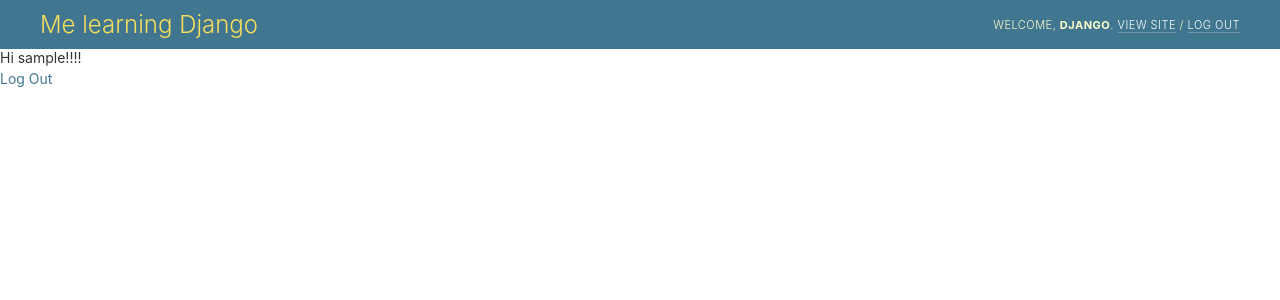
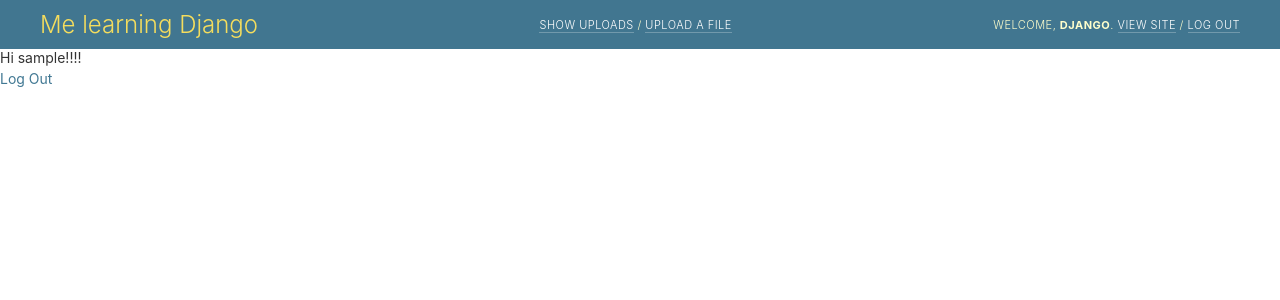
Before and after one commit to saku-kaarakainen/MeLearningDjango, a Django app: template templates/home.html in a window 1280 px wide. Shown: the top 300 px of the page. Run offline with Django 4.2, Linux system fonts and the light colour scheme; the template is opened without the code that fills it, so the values that code supplies are empty; the visitor is signed in with stand-in values (Sample User, id 1).

Commit message:
added some styles

```diff
--- a/static/css/style.css
+++ b/static/css/style.css
@@ -0,0 +1,20 @@
+#navbar {
+  float: right;
+  padding: 0;
+  margin: 0 0 0 20px;
+  font-weight: 300;
+  font-size: 11px;
+  letter-spacing: 0.5px;
+  text-transform: uppercase;
+  text-align: right;
+}
+
+#navbar a {
+  border-bottom: 1px solid rgba(255, 255, 255, 0.25);
+}
+
+#navbar a:focus, #navbar a:hover {
+  text-decoration: none;
+  border-bottom-color: var(--primary);
+  color: var(--primary);
+}
--- a/templates/base.html
+++ b/templates/base.html
@@ -7,7 +7,7 @@
   {% load static %}
   <link rel="stylesheet" type="text/css" href="{% static 'admin/css/base.css' %}">
   <link rel="stylesheet" type="text/css" href="{% static 'admin/css/nav_sidebar.css' %}">
-  <link rel="stylesheet" type="text/css" href="{% static 'style.css' %}">
+  <link rel="stylesheet" type="text/css" href="{% static 'css/style.css' %}">
   <script src="{% static 'admin/js/nav_siderbar.js' %}" defer></script>
   <link rel="stylesheet" type="text/css" href="{% static 'admin/css/responsive.css' %}">
 </head>
@@ -19,8 +19,12 @@
         <div id="branding">
           <h1 id="site-name"><a href="/">Me learning Django</a></h1>
         </div>
-        <div id="">
+        <div id="navbar">
+            <!-- list uploads -->
+            <a href="{% url 'files' %}">show uploads</a> /
+            <!-- a.href="files/{file_id}":Download -->
 
+            <a href="{% url 'files' %}">upload a file</a>
         </div>
         <div id="user-tools">
             Welcome,
```
